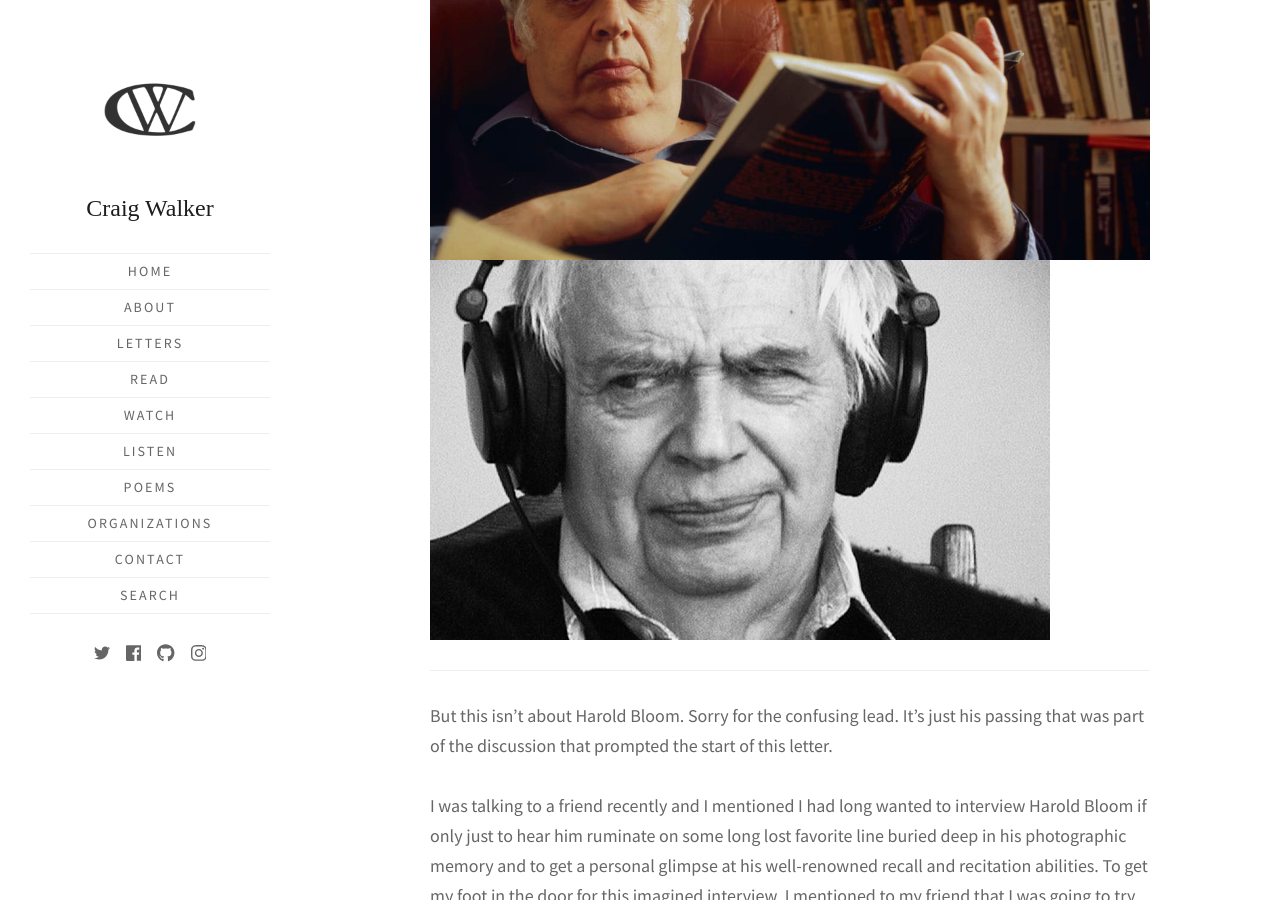
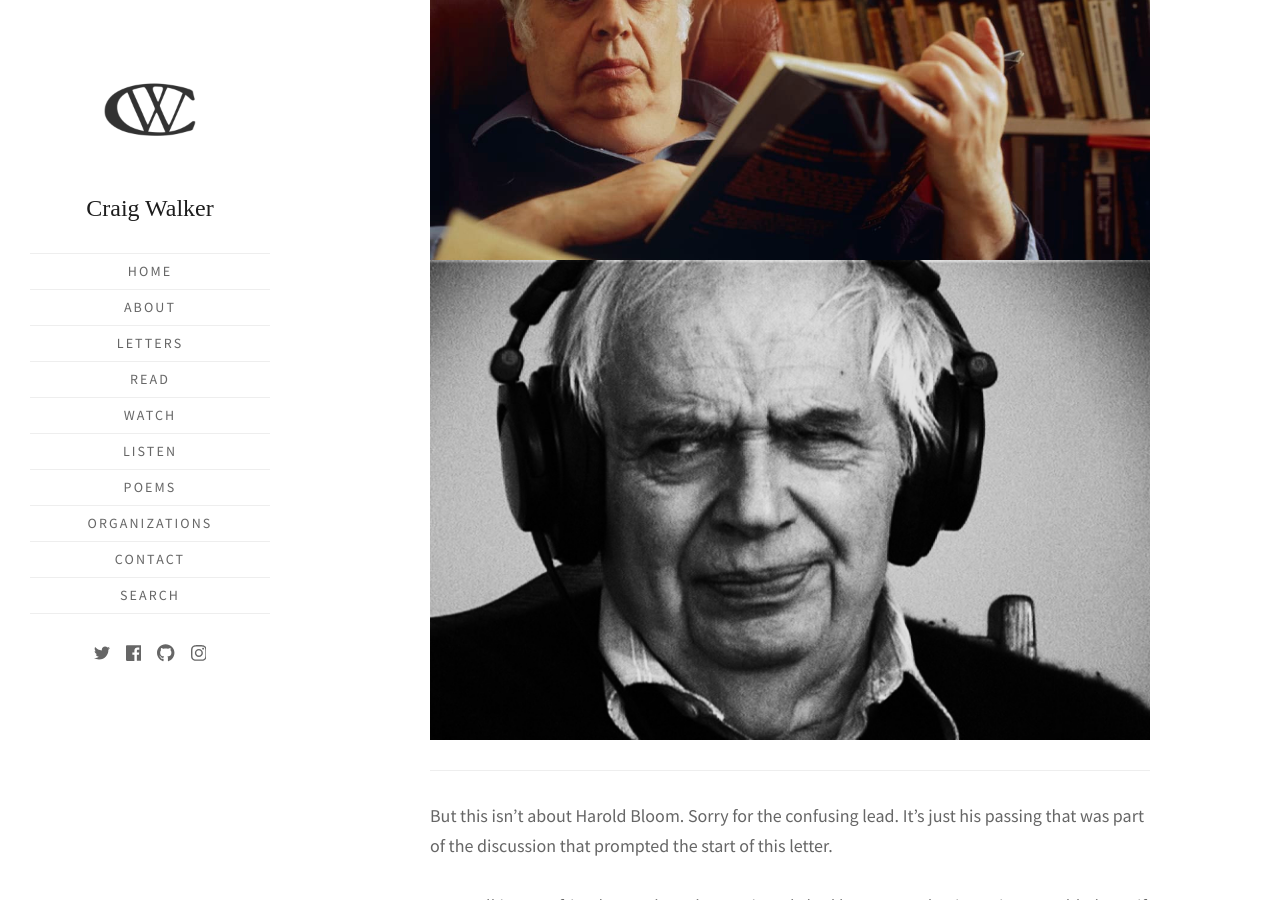
Before and after one commit to walkercraig/walkercraig, a Jekyll site: the page built from _posts/2020/2020-06-20-shakespeares-lost-handwriting.md, in a window 1280 px wide and 900 px high, scrolled down 3036 px. Built offline with Jekyll 4.4.1, drawn with Linux system fonts in a browser that asks for light colours; some web fonts are replaced.

Commit message:
Update 2020-06-20-shakespeares-lost-handwriting.md

```diff
--- a/_posts/2020/2020-06-20-shakespeares-lost-handwriting.md
+++ b/_posts/2020/2020-06-20-shakespeares-lost-handwriting.md
@@ -19,7 +19,7 @@ If I'm being entirely honest, I was introduced to Professor Bloom largely throug
 {% include image-caption.html imageurl="/assets/images/posts/2020/haroldbloom9.jpg" title="Harold Bloom 9" %}
 {% include image-caption.html imageurl="/assets/images/posts/2020/haroldbloom8.jpg" title="Harold Bloom 8" %}
 {% include image-caption.html imageurl="/assets/images/posts/2020/haroldbloom7.jpg" title="Harold Bloom 7" %}
-{% include image-caption.html imageurl="/assets/images/posts/2020/haroldbloom4.jpg" title="Harold Bloom 4" %}
+{% include image-caption.html imageurl="/assets/images/posts/2020/haroldbloom0.jpg" title="Harold Bloom 0" %}
 ---
 
 But this isn't about Harold Bloom. Sorry for the confusing lead. It's just his passing that was part of the discussion that prompted the start of this letter.
```
